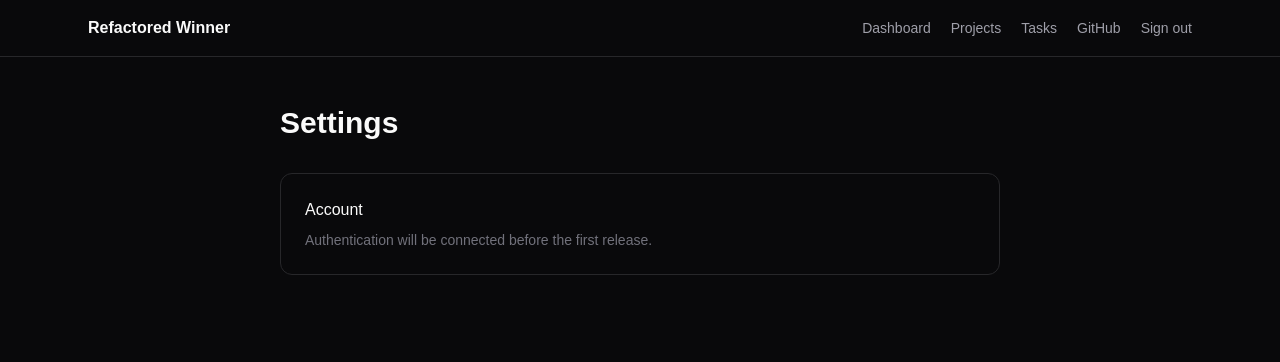
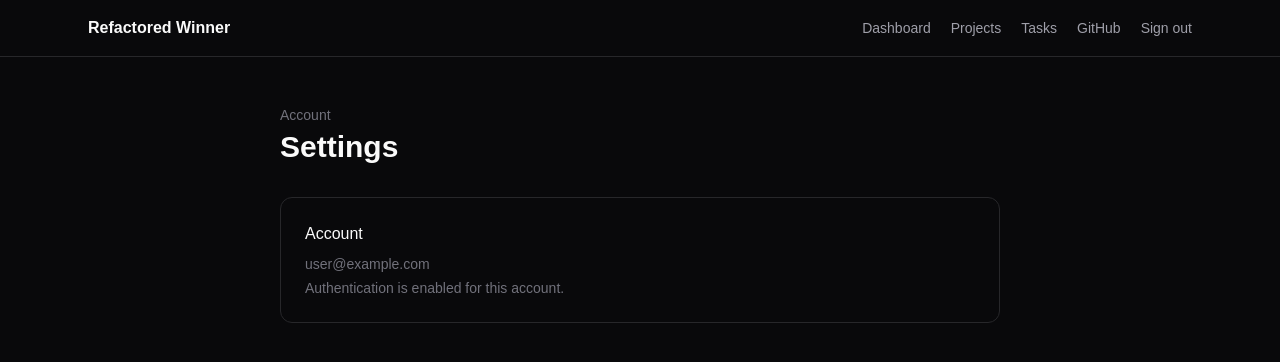
Before and after one commit to 8vz9hw8884-prog/refactored-winner, a Next.js app: page /settings in a window 1280 px wide. Shown: the top 362 px of the page. Built offline with nearby package versions, Linux system fonts and the light colour scheme; no server answers; sample sign-in values are in the browser's storage.

Commit message:
Protect and update settings page

```diff
--- a/src/app/settings/page.tsx
+++ b/src/app/settings/page.tsx
@@ -1 +1,8 @@
-export default function SettingsPage(){return <main className="mx-auto max-w-3xl px-6 py-12"><h1 className="text-3xl font-semibold">Settings</h1><div className="mt-8 rounded-xl border border-zinc-800 p-6"><h2 className="font-medium">Account</h2><p className="mt-2 text-sm text-zinc-500">Authentication will be connected before the first release.</p></div></main>}
+import { redirect } from "next/navigation";
+import { auth } from "@/auth";
+
+export default async function SettingsPage() {
+  const session = await auth();
+  if (!session) redirect("/login");
+  return <main className="mx-auto max-w-3xl px-6 py-12"><p className="text-sm text-zinc-500">Account</p><h1 className="mt-1 text-3xl font-semibold">Settings</h1><div className="mt-8 rounded-xl border border-zinc-800 p-6"><h2 className="font-medium">Account</h2><p className="mt-2 text-sm text-zinc-500">{session.user?.email}</p><p className="mt-1 text-sm text-zinc-500">Authentication is enabled for this account.</p></div></main>;
+}
```
